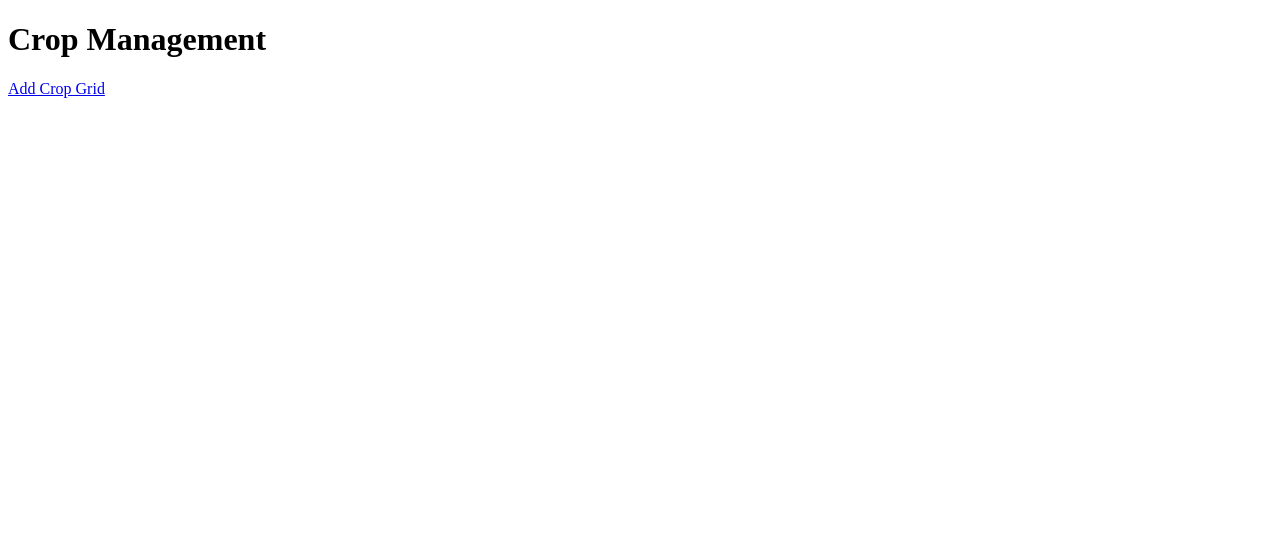
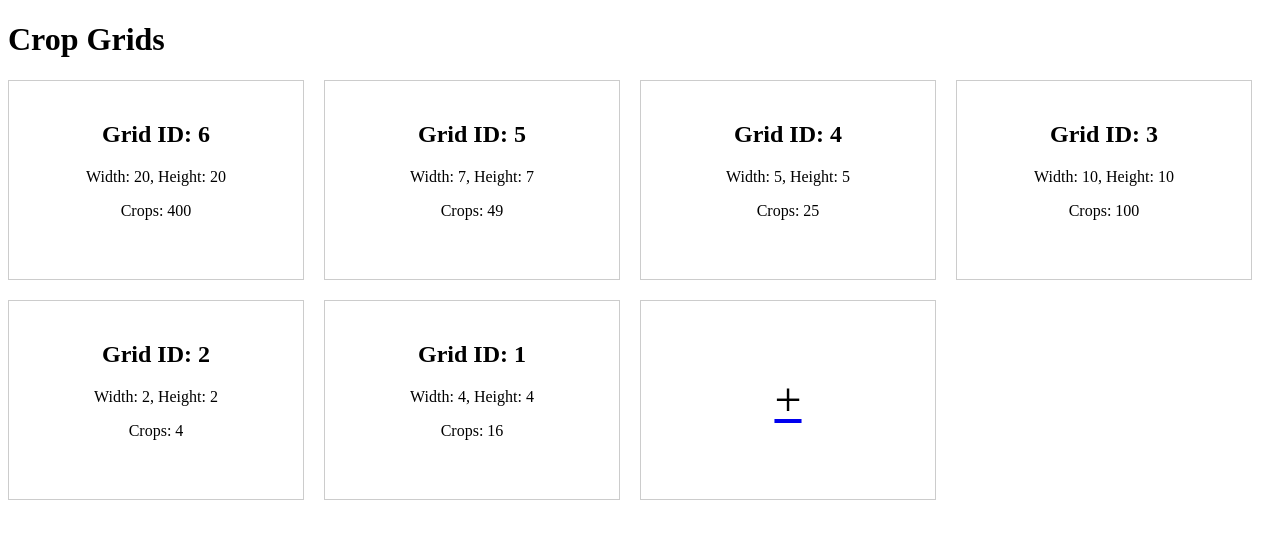
Before and after one commit to Areisu/cultivator, a Flask app: page / in a window 1280 px wide. Shown: the top 539 px of the page. Run offline with Flask 3, Linux system fonts and the light colour scheme; data comes from the database, SQL or seed files in the repository; both versions use the stored data as it was after the commit.

Commit message:
Added grid containers

```diff
--- a/main.py
+++ b/main.py
@@ -24,7 +24,12 @@
                         height INTEGER NOT NULL,
                         crops TEXT NOT NULL
                      )''')
+        c.execute('''CREATE TABLE IF NOT EXISTS available_crops (
+                        id INTEGER PRIMARY KEY AUTOINCREMENT,
+                        crop_name TEXT NOT NULL
+                     )''')
         db.commit()
+
 
 @app.teardown_appcontext
 def close_connection(exception):
@@ -34,7 +39,12 @@
 
 @app.route('/')
 def index():
-    return render_template('index.html')
+    db = get_db()
+    c = db.cursor()
+    c.execute('''SELECT * FROM crop_grids ORDER BY id DESC''')
+    grids = c.fetchall()
+    return render_template('index.html', grids=grids)
+
 
 @app.route('/add_grid', methods=['GET', 'POST'])
 def add_grid():
@@ -50,13 +60,27 @@
         return redirect(url_for('index'))
     return render_template('add_grid.html')
 
-@app.route('/display_grid')
-def display_grid():
+@app.route('/display_grid/<int:grid_id>', methods=['GET', 'POST'])
+def display_grid(grid_id):
     db = get_db()
     c = db.cursor()
-    c.execute('''SELECT * FROM crop_grids ORDER BY id DESC LIMIT 1''')
+
+    # Retrieve the grid details
+    c.execute('''SELECT * FROM crop_grids WHERE id = ?''', (grid_id,))
     grid = c.fetchone()
-    return render_template('display_grid.html', grid=grid)
+
+    # Retrieve available crops
+    c.execute('''SELECT crop_name FROM available_crops''')
+    crops = [row[0] for row in c.fetchall()]
+
+    if request.method == 'POST':
+        selected_crop = request.form['crop']
+        new_crops = grid[3] + ', ' + selected_crop if grid[3] else selected_crop
+        c.execute('''UPDATE crop_grids SET crops = ? WHERE id = ?''', (new_crops, grid_id))
+        db.commit()
+
+    return render_template('display_grid.html', grid=grid, crops=crops)
+
 
 if __name__ == '__main__':
     init_db()
--- a/templates/index.html
+++ b/templates/index.html
@@ -1,12 +1,71 @@
 <!DOCTYPE html>
-<html lang="en">
+<html>
 <head>
-    <meta charset="UTF-8">
-    <meta name="viewport" content="width=device-width, initial-scale=1.0">
-    <title>Crop Management</title>
+    <title>Crop Grids</title>
+    <style>
+        /* Flexbox styling */
+        .grid-container {
+            display: flex;
+            flex-wrap: wrap;
+            gap: 20px;
+        }
+
+        .grid-item {
+            border: 1px solid #ccc;
+            padding: 20px;
+            width: calc(25% - 20px); /* Adjust width to account for padding */
+            height: 200px; /* Adjust height as needed */
+            box-sizing: border-box;
+            text-decoration: none;
+            color: black;
+            text-align: center;
+        }
+
+        .grid-item:hover {
+            background-color: #f5f5f5;
+        }
+
+        .add-button-container {
+            border: 1px solid #ccc;
+            width: calc(25% - 20px); /* Match the width of the grid items */
+            height: 200px; /* Match the height of the grid items */
+            box-sizing: border-box;
+            text-align: center;
+            cursor: pointer;
+            display: flex;
+            justify-content: center;
+            align-items: center;
+            margin-top: 0; /* Remove top margin to align it with the grid items */
+            margin-left: 0; /* Remove left margin to align it with the grid items */
+            margin-right: 20px; /* Add margin to align it with the grid items */
+        }
+
+        .add-button {
+            font-size: 48px;
+            line-height: 1;
+            text-decoration: none; /* Remove underline */
+            color: black; /* Set color to black */
+        }
+    </style>
 </head>
 <body>
-    <h1>Crop Management</h1>
-    <a href="{{ url_for('add_grid') }}">Add Crop Grid</a>
+    <h1>Crop Grids</h1>
+
+    <!-- Display Grids -->
+    <div class="grid-container">
+        {% for grid in grids %}
+            <a href="{{ url_for('display_grid', grid_id=grid[0]) }}" class="grid-item">
+                <h2>Grid ID: {{ grid[0] }}</h2>
+                <p>Width: {{ grid[1] }}, Height: {{ grid[2] }}</p>
+                <p>Crops: {{ grid[3] }}</p>
+            </a>
+        {% endfor %}
+
+        <!-- "+" Button Container -->
+        <a href="{{ url_for('add_grid') }}" class="add-button-container">
+            <div class="add-button">+</div>
+        </a>
+    </div>
+
 </body>
 </html>
```
Also changed, not shown: templates/display_grid.html (+23 -7 lines), crops.db.
